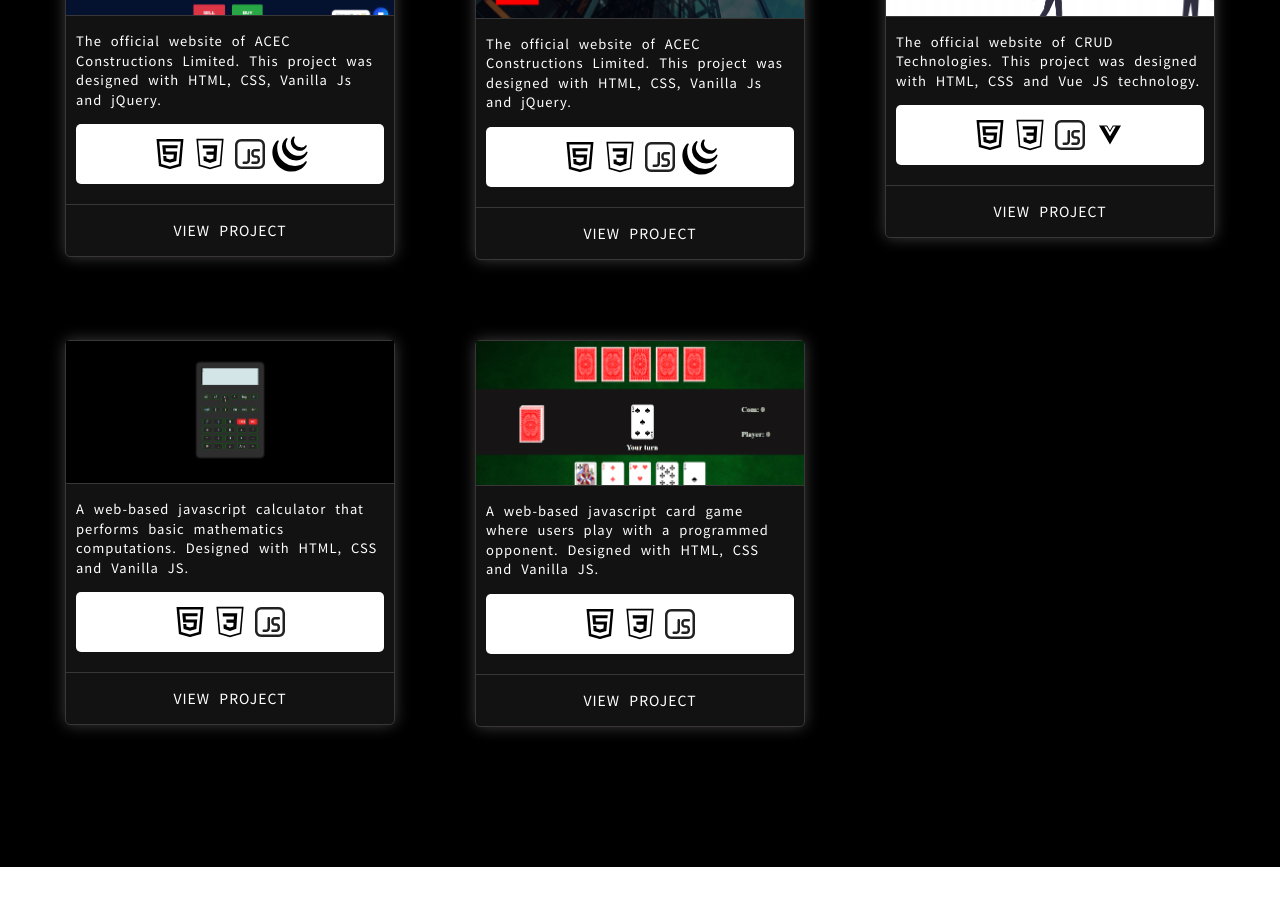
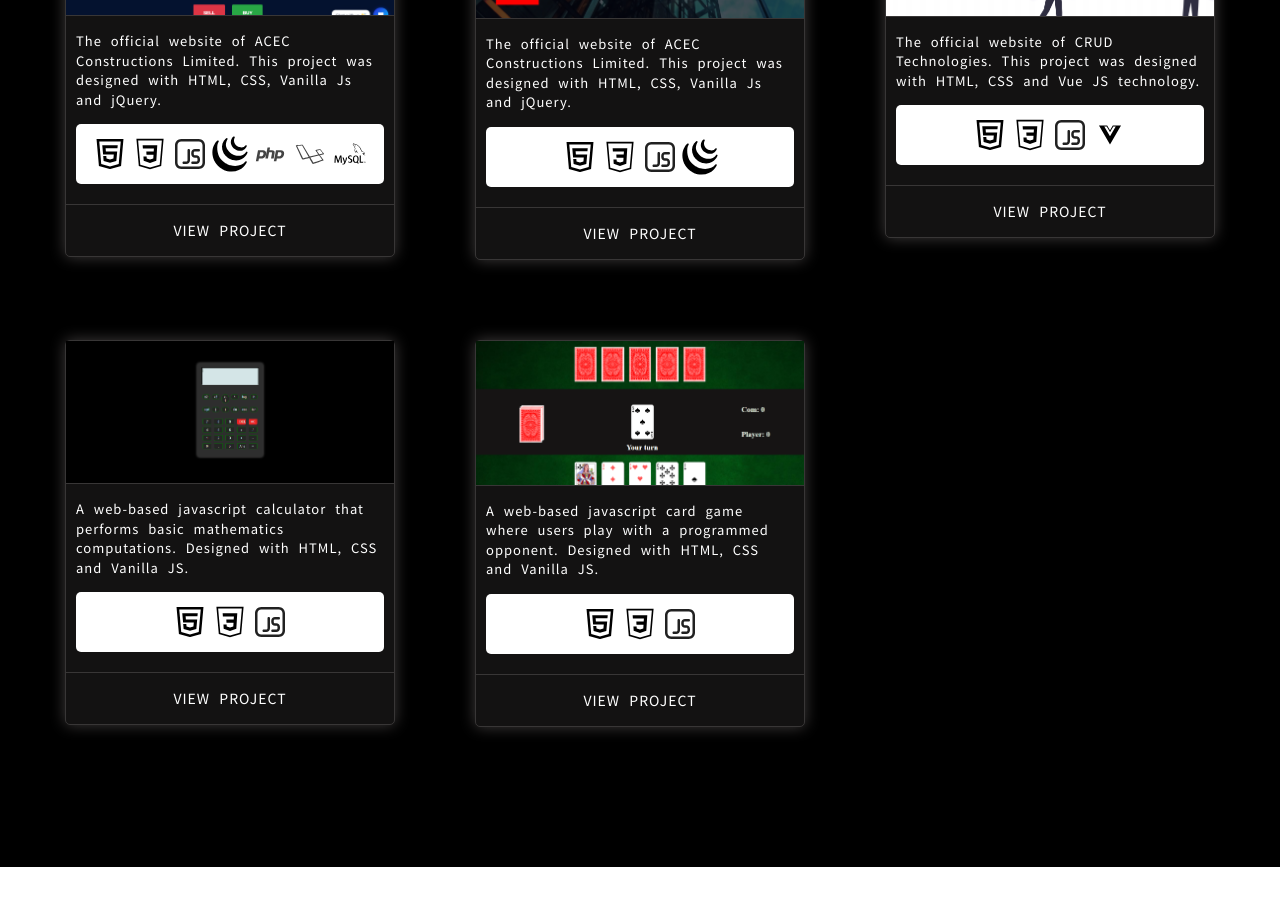
Before and after one commit to MoshoodRafiu/portfolio, a Vue app: page / in a window 1280 px wide. Shown: the part 1940-2846 px from the top of the page. Built offline with nearby package versions, Linux system fonts and the light colour scheme; a web font is replaced by a local one; what vue-particles would draw is missing.

Commit message:
Add new project

```diff
--- a/src/components/Projects.vue
+++ b/src/components/Projects.vue
@@ -27,6 +27,9 @@
                                         <img src="../assets/techs/css.svg" class="project--footer-tech" alt="css">
                                         <img src="../assets/techs/javascript.svg" class="project--footer-tech" alt="js">
                                         <img src="../assets/techs/jquery.svg" class="project--footer-tech" alt="jquery">
+                                        <img src="../assets/techs/php.svg" class="project--footer-tech" alt="php">
+                                        <img src="../assets/techs/laravel.svg" class="project--footer-tech" alt="laravel">
+                                        <img src="../assets/techs/mysql.svg" class="project--footer-tech" alt="mysql">
                                     </div>
                                     <div class="project--view" @click="goToSite('https://crudng.com')">
                                         <a href="#">View Project</a>
```
